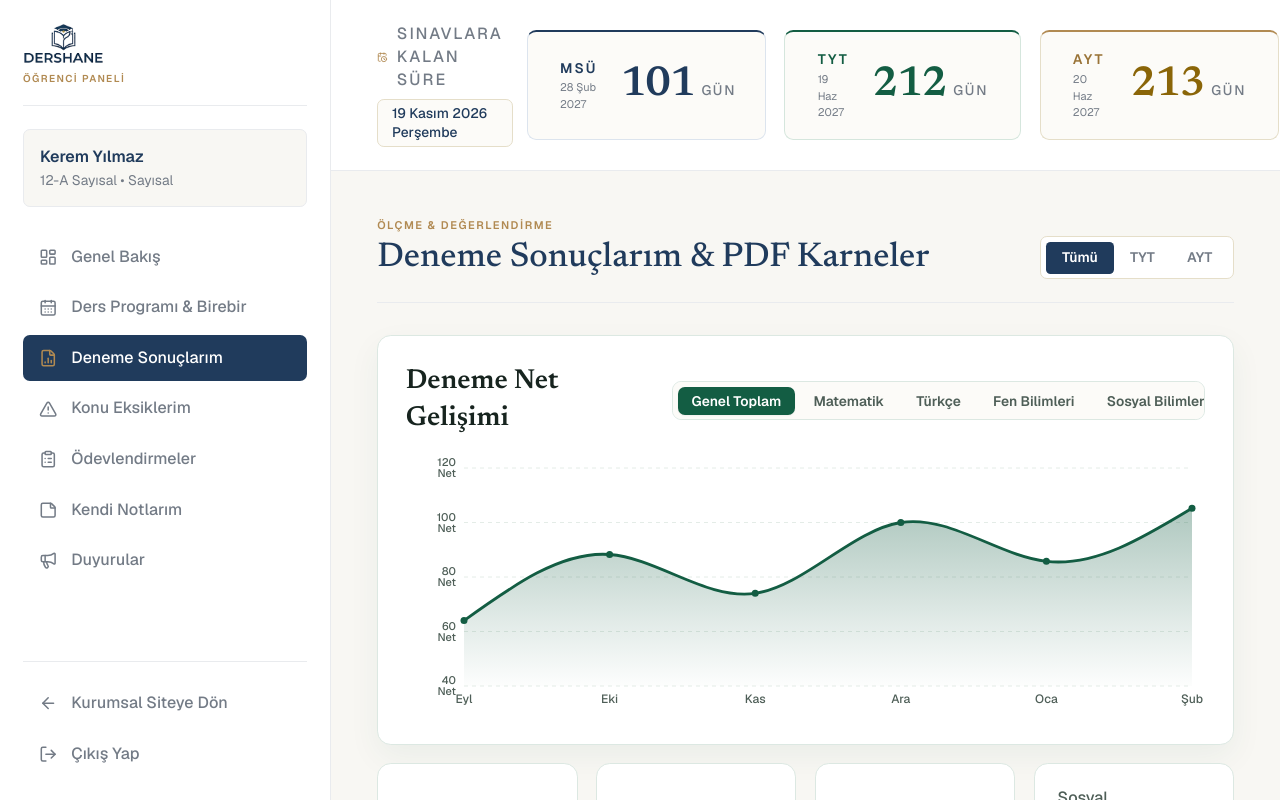
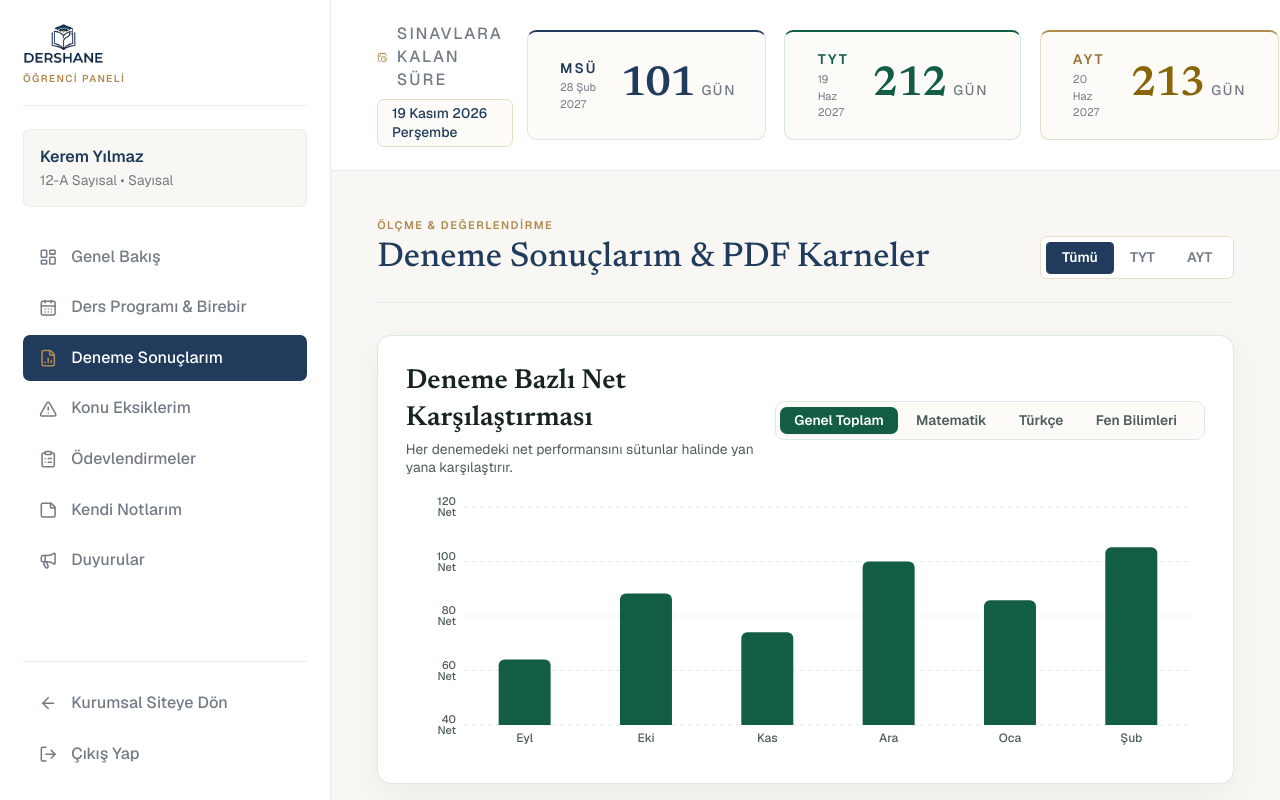
Before and after one commit to fatihhtaskesenn/dershane, a Next.js app: page /student/exams in a window 1280 px wide. Shown: the top 800 px of the page. Built offline with nearby package versions, Linux system fonts and the light colour scheme.

Commit message:
Deneme sonuclarim sayfasinda sutun grafigi ve grafik amac aciklamalari eklendi

```diff
--- a/app/student/exams/page.tsx
+++ b/app/student/exams/page.tsx
@@ -91,7 +91,7 @@ export default function StudentExamsPage() {
         </div>
       </div>
 
-      <StudentNetCharts exams={activeStudent.exams} />
+      <StudentNetCharts exams={activeStudent.exams} chartType="bar" />
 
       <div className="space-y-3 sm:space-y-5">
         {filteredExams.map((exam, index) => {
--- a/components/student-net-charts.tsx
+++ b/components/student-net-charts.tsx
@@ -5,6 +5,8 @@ import { motion } from "framer-motion";
 import {
   Area,
   AreaChart,
+  Bar,
+  BarChart,
   CartesianGrid,
   ResponsiveContainer,
   Tooltip,
@@ -58,7 +60,13 @@ function extractMonthShort(dateStr: string): { label: string; order: number } {
   return { label: dateStr, order: 99 };
 }
 
-export function StudentNetCharts({ exams }: { exams: StudentExamRecord[] }) {
+export function StudentNetCharts({
+  exams,
+  chartType = "line",
+}: {
+  exams: StudentExamRecord[];
+  chartType?: "line" | "bar";
+}) {
   const [mounted, setMounted] = useState(false);
   const [metric, setMetric] = useState<MetricFilter>("Toplam");
 
@@ -173,13 +181,20 @@ export function StudentNetCharts({ exams }: { exams: StudentExamRecord[] }) {
 
   return (
     <div className="space-y-4">
-      {/* Main Wavy Area Chart Card — Sweeps Left-to-Right on Entry */}
+      {/* Main Chart Card */}
       <div className="rounded-xl border border-[#DCE8E2] bg-white p-5 shadow-[0_12px_32px_rgba(19,93,67,0.06)] sm:p-6">
         <div className="flex flex-col justify-between gap-3 pb-4 sm:flex-row sm:items-center">
           <div>
             <h2 className="font-editorial text-xl font-semibold text-[#17241F] sm:text-2xl">
-              Deneme Net Gelişimi
+              {chartType === "bar"
+                ? "Deneme Bazlı Net Karşılaştırması"
+                : "Deneme Net Gelişimi"}
             </h2>
+            <p className="mt-0.5 text-xs text-[#4E5E57]">
+              {chartType === "bar"
+                ? "Her denemedeki net performansını sütunlar halinde yan yana karşılaştırır."
+                : "Aylara göre genel net artış trendini ve gelişim ivmeni gösterir."}
+            </p>
           </div>
 
           {/* Metric Selector Pills */}
@@ -209,7 +224,61 @@ export function StudentNetCharts({ exams }: { exams: StudentExamRecord[] }) {
           </div>
         </div>
 
-        {/* Left-to-Right Animated Reveal Container */}
+        {/* Chart Container */}
+        {chartType === "bar" ? (
+          <div key={`bar-${metric}`} className="h-[195px] w-full sm:h-[260px]">
+            {mounted && (
+              <ResponsiveContainer width="100%" height="100%">
+                <BarChart
+                  data={monthlyData}
+                  margin={{ top: 12, right: 14, left: 4, bottom: 0 }}
+                >
+                  <CartesianGrid
+                    strokeDasharray="4 4"
+                    stroke="#E4ECE7"
+                    vertical={false}
+                  />
+                  <XAxis
+                    dataKey="month"
+                    tick={{ fill: "#4E5E57", fontSize: 12, fontWeight: 500 }}
+                    axisLine={false}
+                    tickLine={false}
+                  />
+                  <YAxis
+                    width={54}
+                    domain={yDomain}
+                    ticks={yTicks}
+                    tickFormatter={(v) => `${v} Net`}
+                    tick={{ fill: "#4E5E57", fontSize: 11, fontWeight: 500 }}
+                    axisLine={false}
+                    tickLine={false}
+                  />
+                  <Tooltip
+                    cursor={{ fill: "rgba(19, 93, 67, 0.06)" }}
+                    contentStyle={{
+                      backgroundColor: "#0E3B2B",
+                      border: "none",
+                      borderRadius: "8px",
+                      color: "#FFFFFF",
+                      fontSize: "12px",
+                    }}
+                    itemStyle={{ color: "#E8C483", fontWeight: 600 }}
+                    labelStyle={{ color: "#FFFFFF", fontWeight: 600 }}
+                    formatter={(value) => [`${value} Net`, metric]}
+                  />
+                  <Bar
+                    dataKey={metric}
+                    fill="#135D43"
+                    radius={[6, 6, 0, 0]}
+                    maxBarSize={52}
+                    isAnimationActive={true}
+                    animationDuration={900}
+                  />
+                </BarChart>
+              </ResponsiveContainer>
+            )}
+          </div>
+        ) : (
           <motion.div
             key={metric}
             initial={{ clipPath: "inset(0 100% 0 0)", opacity: 0.4 }}
@@ -278,6 +347,7 @@ export function StudentNetCharts({ exams }: { exams: StudentExamRecord[] }) {
               </ResponsiveContainer>
             )}
           </motion.div>
+        )}
       </div>
 
       {/* 4 Clean Subject Cards with Emerald + Gold Animated Bars */}
```
Lines whose indentation alone changed are shown as unchanged.
